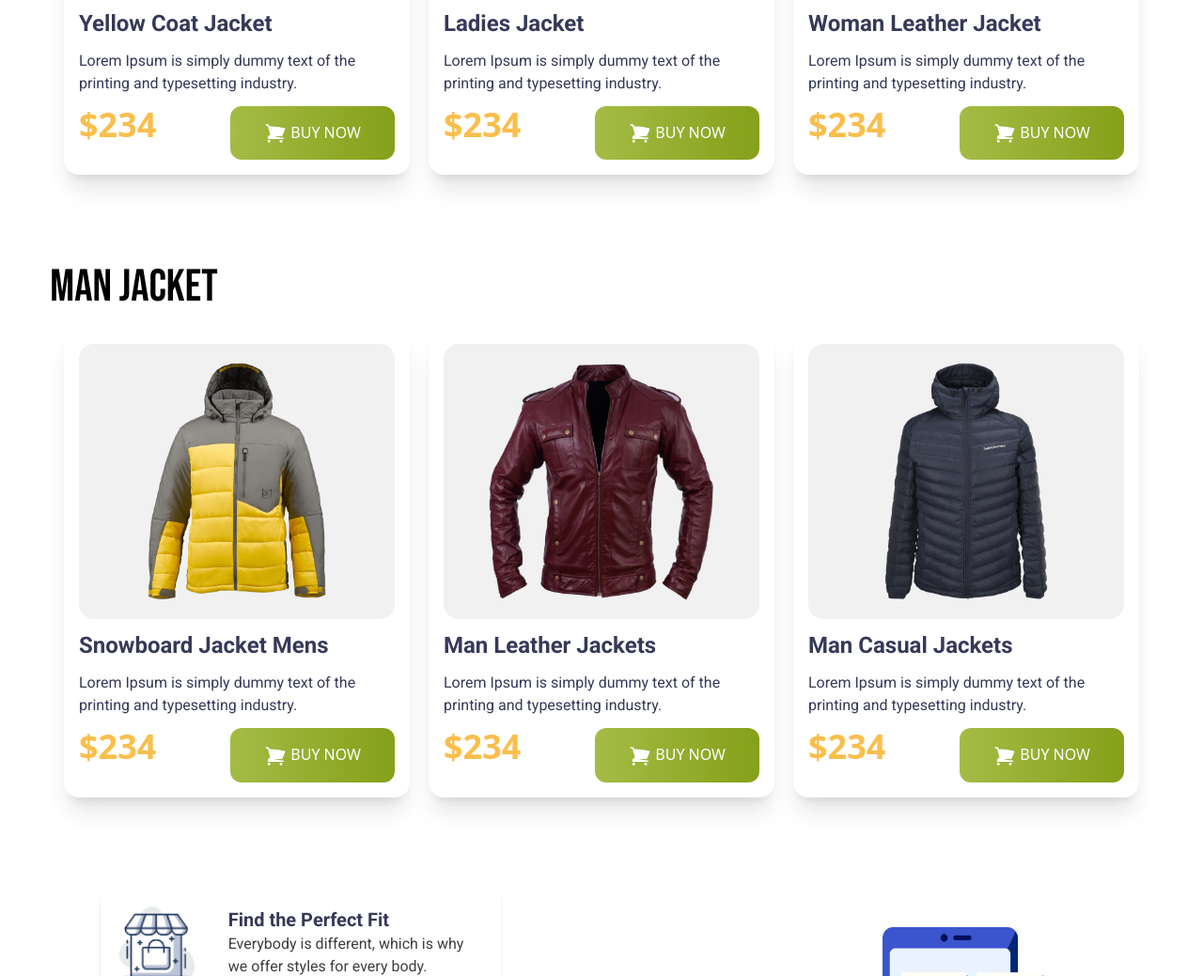
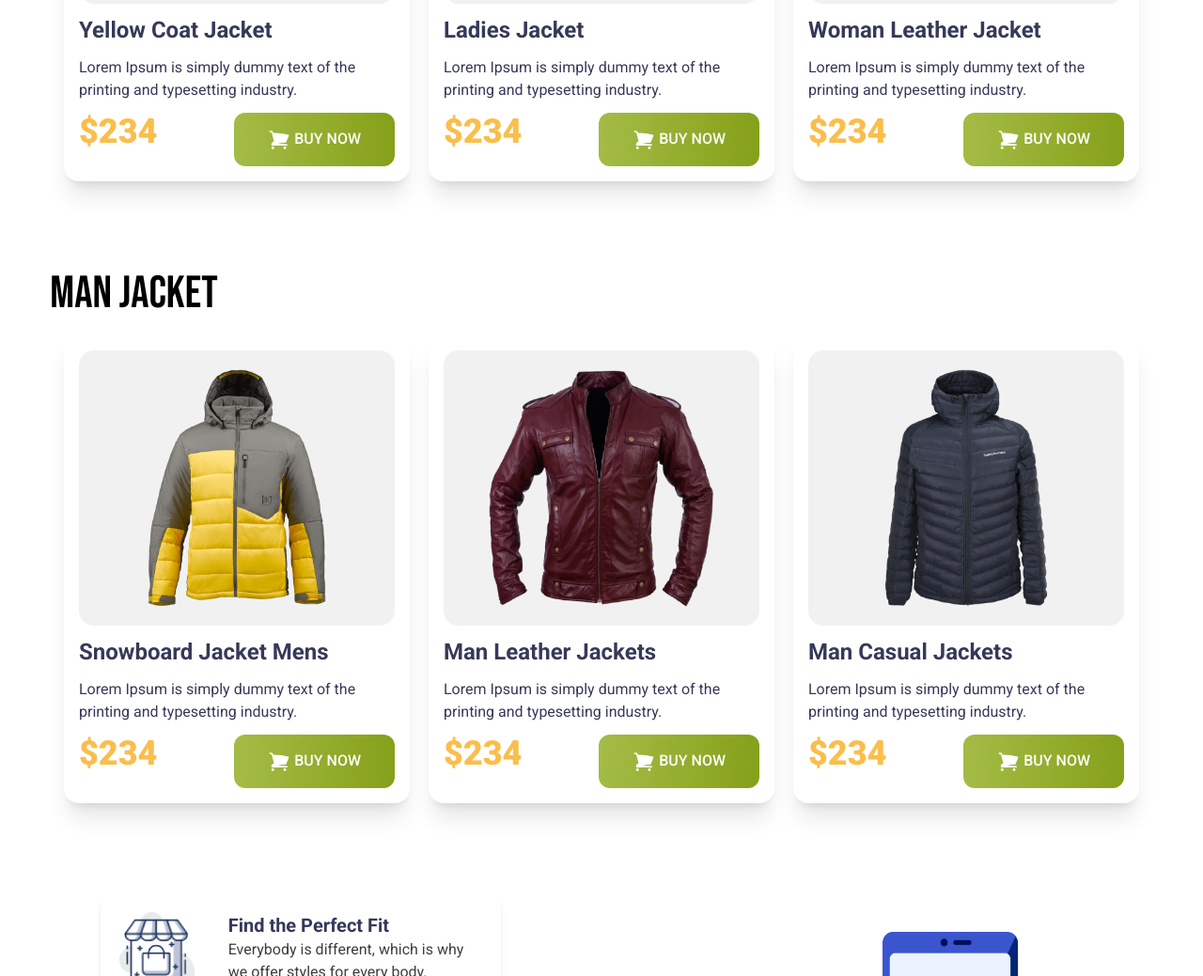
Before and after one commit to akibrahman/module-12-class, a plain HTML site: page index.html in a window 1280 px wide. Shown: the part 1127-2166 px from the top of the page at 94% size. Drawn offline with nearby package versions, Linux system fonts and the light colour scheme.

Commit message:
Fonts Upgraded

```diff
--- a/index.html
+++ b/index.html
@@ -44,12 +44,12 @@
             <span class="text-[#FABE4C]">Be the Penguins</span><br />
             of Winter
           </h1>
-          <p class="w-2/3">
+          <p class="w-2/3 font-roboto">
             Lorem Ipsum is simply dummy text of the printing and typesetting
             industry.
           </p>
           <button
-            class="py-4 px-9 rounded-xl uppercase text-white font-medium w-max bg-gradient-to-r from-[#A4BC46] to-[#85A019]"
+            class="py-4 px-9 rounded-xl uppercase text-white font-medium w-max bg-gradient-to-r from-[#A4BC46] to-[#85A019] font-roboto font-roboto font-roboto font-roboto font-roboto font-roboto"
           >
             <svg
               xmlns="http://www.w3.org/2000/svg"
@@ -91,9 +91,9 @@
               typesetting industry.
             </p>
             <div class="flex justify-between">
-              <p class="text-4xl font-black text-[#FABE4C]">$234</p>
+              <p class="text-4xl font-black text-[#FABE4C] font-roboto">$234</p>
               <button
-                class="py-4 px-9 rounded-xl uppercase text-white font-medium w-max bg-gradient-to-r from-[#A4BC46] to-[#85A019]"
+                class="py-4 px-9 rounded-xl uppercase text-white font-medium w-max bg-gradient-to-r from-[#A4BC46] to-[#85A019] font-roboto"
               >
                 <svg
                   xmlns="http://www.w3.org/2000/svg"
@@ -126,9 +126,9 @@
               typesetting industry.
             </p>
             <div class="flex justify-between">
-              <p class="text-4xl font-black text-[#FABE4C]">$234</p>
+              <p class="text-4xl font-black text-[#FABE4C] font-roboto">$234</p>
               <button
-                class="py-4 px-9 rounded-xl uppercase text-white font-medium w-max bg-gradient-to-r from-[#A4BC46] to-[#85A019]"
+                class="py-4 px-9 rounded-xl uppercase text-white font-medium w-max bg-gradient-to-r from-[#A4BC46] to-[#85A019] font-roboto"
               >
                 <svg
                   xmlns="http://www.w3.org/2000/svg"
@@ -161,9 +161,9 @@
               typesetting industry.
             </p>
             <div class="flex justify-between">
-              <p class="text-4xl font-black text-[#FABE4C]">$234</p>
+              <p class="text-4xl font-black text-[#FABE4C] font-roboto">$234</p>
               <button
-                class="py-4 px-9 rounded-xl uppercase text-white font-medium w-max bg-gradient-to-r from-[#A4BC46] to-[#85A019]"
+                class="py-4 px-9 rounded-xl uppercase text-white font-medium w-max bg-gradient-to-r from-[#A4BC46] to-[#85A019] font-roboto"
               >
                 <svg
                   xmlns="http://www.w3.org/2000/svg"
@@ -202,9 +202,9 @@
               typesetting industry.
             </p>
             <div class="flex justify-between">
-              <p class="text-4xl font-black text-[#FABE4C]">$234</p>
+              <p class="text-4xl font-black text-[#FABE4C] font-roboto">$234</p>
               <button
-                class="py-4 px-9 rounded-xl uppercase text-white font-medium w-max bg-gradient-to-r from-[#A4BC46] to-[#85A019]"
+                class="py-4 px-9 rounded-xl uppercase text-white font-medium w-max bg-gradient-to-r from-[#A4BC46] to-[#85A019] font-roboto"
               >
                 <svg
                   xmlns="http://www.w3.org/2000/svg"
@@ -237,9 +237,9 @@
               typesetting industry.
             </p>
             <div class="flex justify-between">
-              <p class="text-4xl font-black text-[#FABE4C]">$234</p>
+              <p class="text-4xl font-black text-[#FABE4C] font-roboto">$234</p>
               <button
-                class="py-4 px-9 rounded-xl uppercase text-white font-medium w-max bg-gradient-to-r from-[#A4BC46] to-[#85A019]"
+                class="py-4 px-9 rounded-xl uppercase text-white font-medium w-max bg-gradient-to-r from-[#A4BC46] to-[#85A019] font-roboto"
               >
                 <svg
                   xmlns="http://www.w3.org/2000/svg"
@@ -272,9 +272,9 @@
               typesetting industry.
             </p>
             <div class="flex justify-between">
-              <p class="text-4xl font-black text-[#FABE4C]">$234</p>
+              <p class="text-4xl font-black text-[#FABE4C] font-roboto">$234</p>
               <button
-                class="py-4 px-9 rounded-xl uppercase text-white font-medium w-max bg-gradient-to-r from-[#A4BC46] to-[#85A019]"
+                class="py-4 px-9 rounded-xl uppercase text-white font-medium w-max bg-gradient-to-r from-[#A4BC46] to-[#85A019] font-roboto"
               >
                 <svg
                   xmlns="http://www.w3.org/2000/svg"
```
